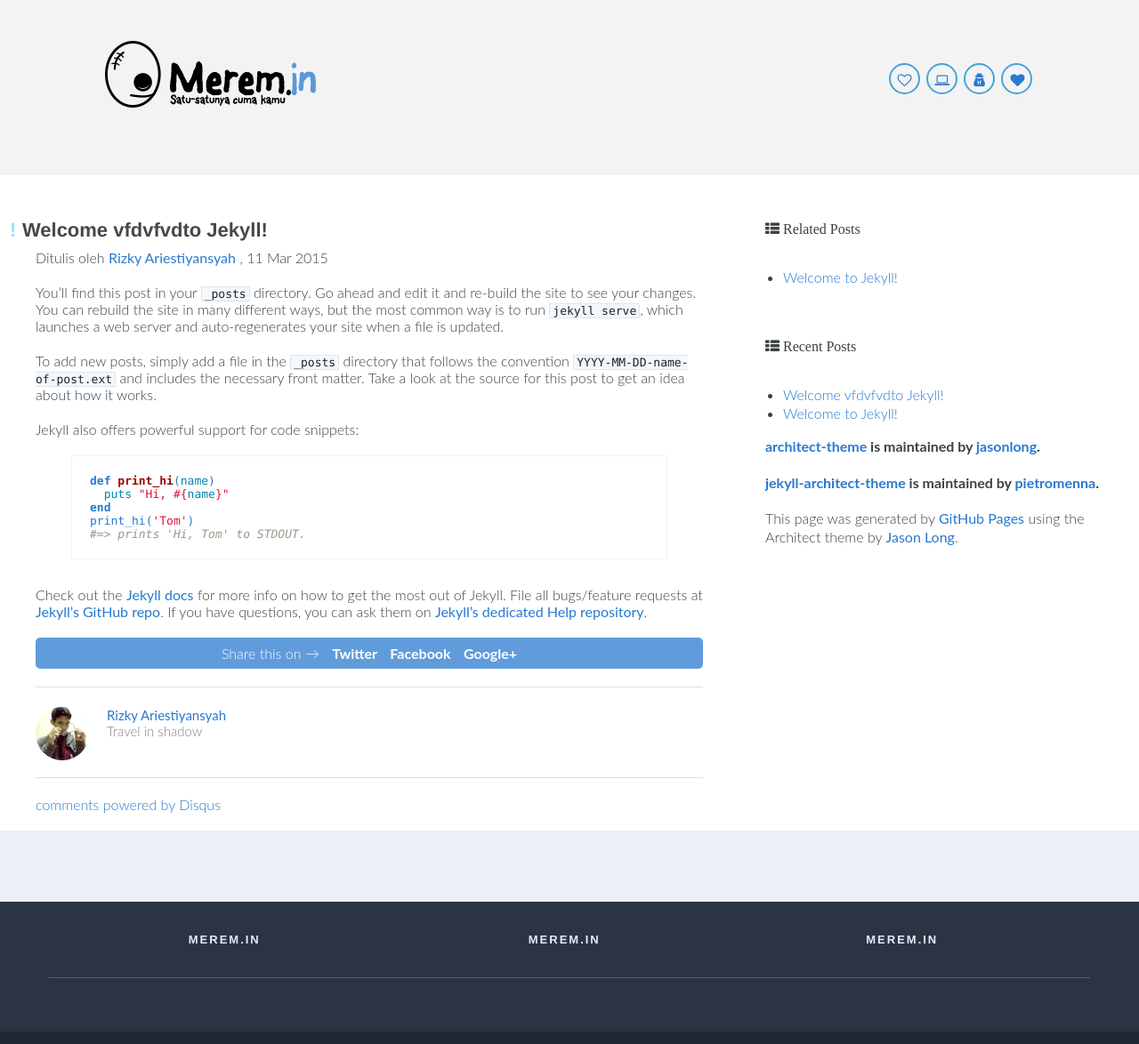
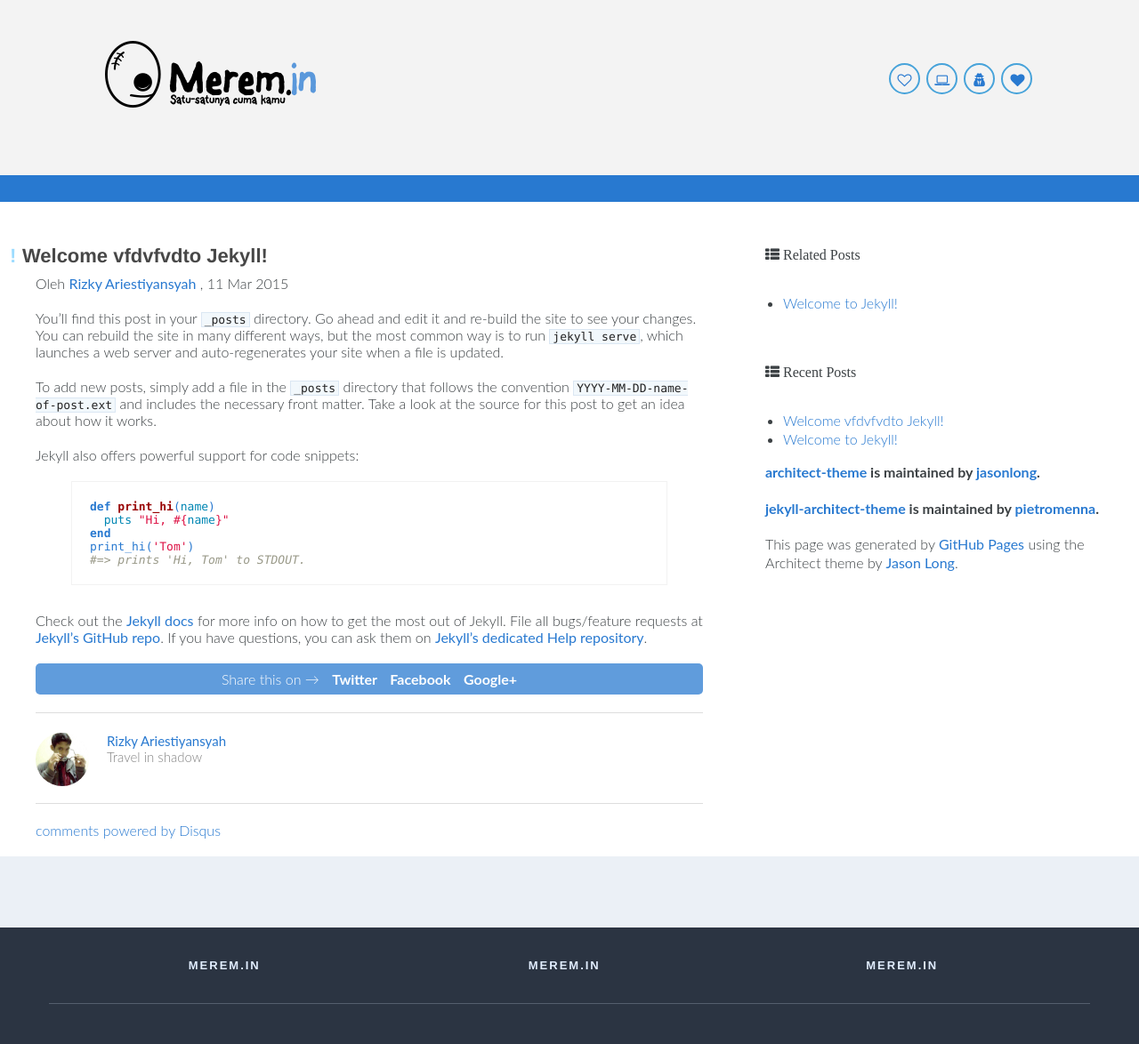
Before and after one commit to merem/merem.github.io, a Jekyll site: the page built from _posts/2015-03-12-welcome-to-jekyll.markdown, in a window 1280 px wide, cut to the strip 0-1174 px from the top of the page. Shown: the whole strip at 89% size. Built offline with Jekyll 4.4.1, drawn with Linux system fonts in a browser that asks for light colours; comment, search, counter and statistics services are not loaded.

Commit message:
content wrapper update

```diff
--- a/_config.yml
+++ b/_config.yml
@@ -1,8 +1,7 @@
 # Site settings
-title: merem.in
+title: meremin
 email: onto@merem.in
-description: > # this means to ignore newlines until "baseurl:"
-  Karena merem itu indah.
+description: Satu-satunya cuma kamu.
 baseurl: "" # the subpath of your site, e.g. /blog/
 url: "http://merem.in" # the base hostname & protocol for your site
 twitter_username:
--- a/_includes/header.html
+++ b/_includes/header.html
@@ -1,5 +1,5 @@
 <header class="clearfix">
-  <h1><img src="/img/logo.png"></h1>
+  <h1><a href="{{ site.url }}"><img src="/img/logo.png"></a></h1>
     <nav>
       <a href="#"><i class="fa fa-heart-o"></i></a>
       <a href="#"><i class="fa fa-laptop"></i></a>
--- a/_layouts/post.html
+++ b/_layouts/post.html
@@ -8,7 +8,7 @@ layout: masterpost
 {% if author %}
     <span>
         <!-- Personal Info. -->
-        Ditulis oleh <a href="{{ author.web }}" target="_blank">{{ author.name }}</a>
+        Oleh <a href="{{ author.web }}" target="_blank">{{ author.name }}</a>
     </span>
 {% endif %}, {{ page.date | date_to_string }}</p>
 {{ content }}
--- a/css/stylesheet.css
+++ b/css/stylesheet.css
@@ -485,7 +485,7 @@ header h2 {
 
 #content-wrapper {
   padding-top: 30px;
-  border-top: solid 1px #fff;
+  border-top: solid 30px #2879D0;
 }
 
 #main-content {
```
